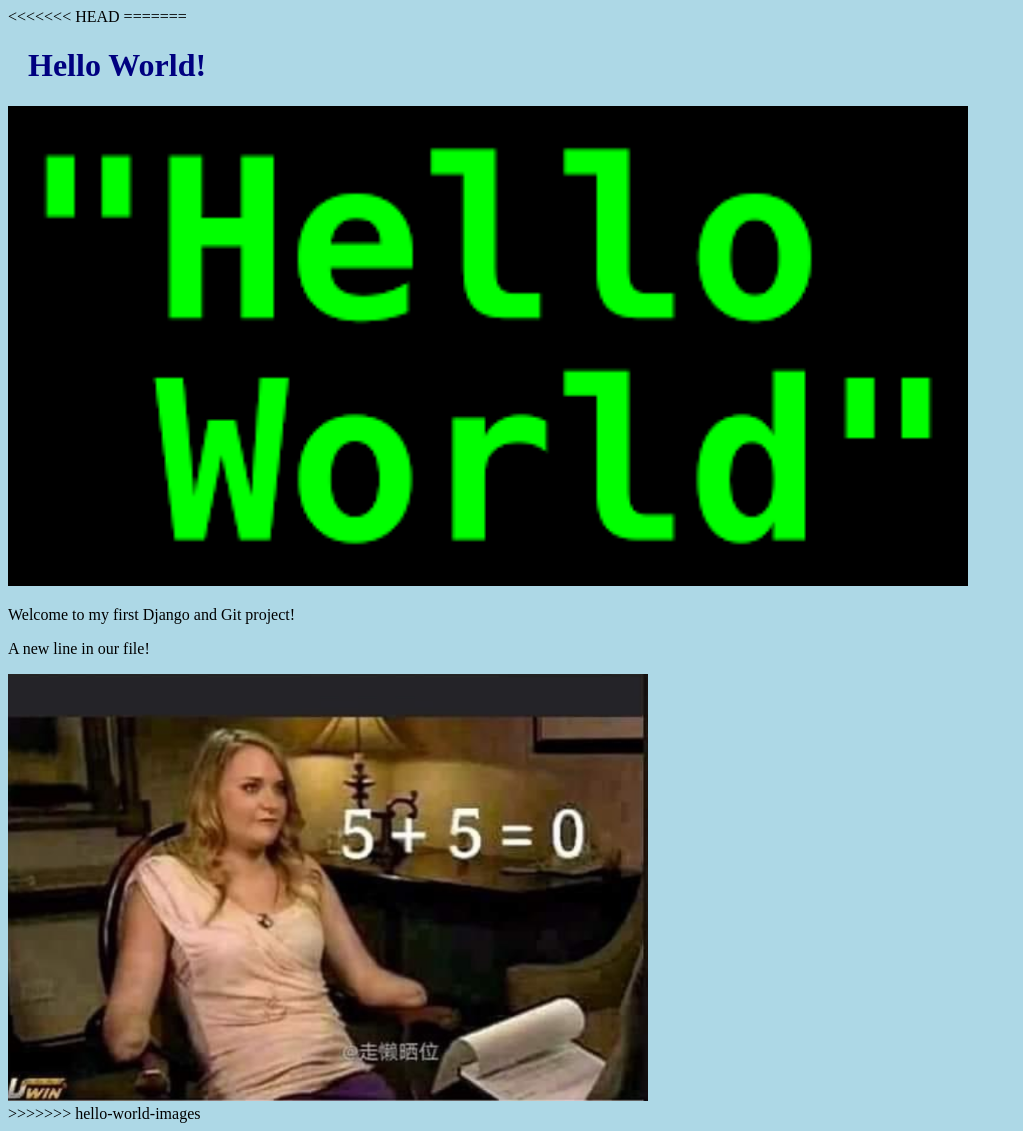
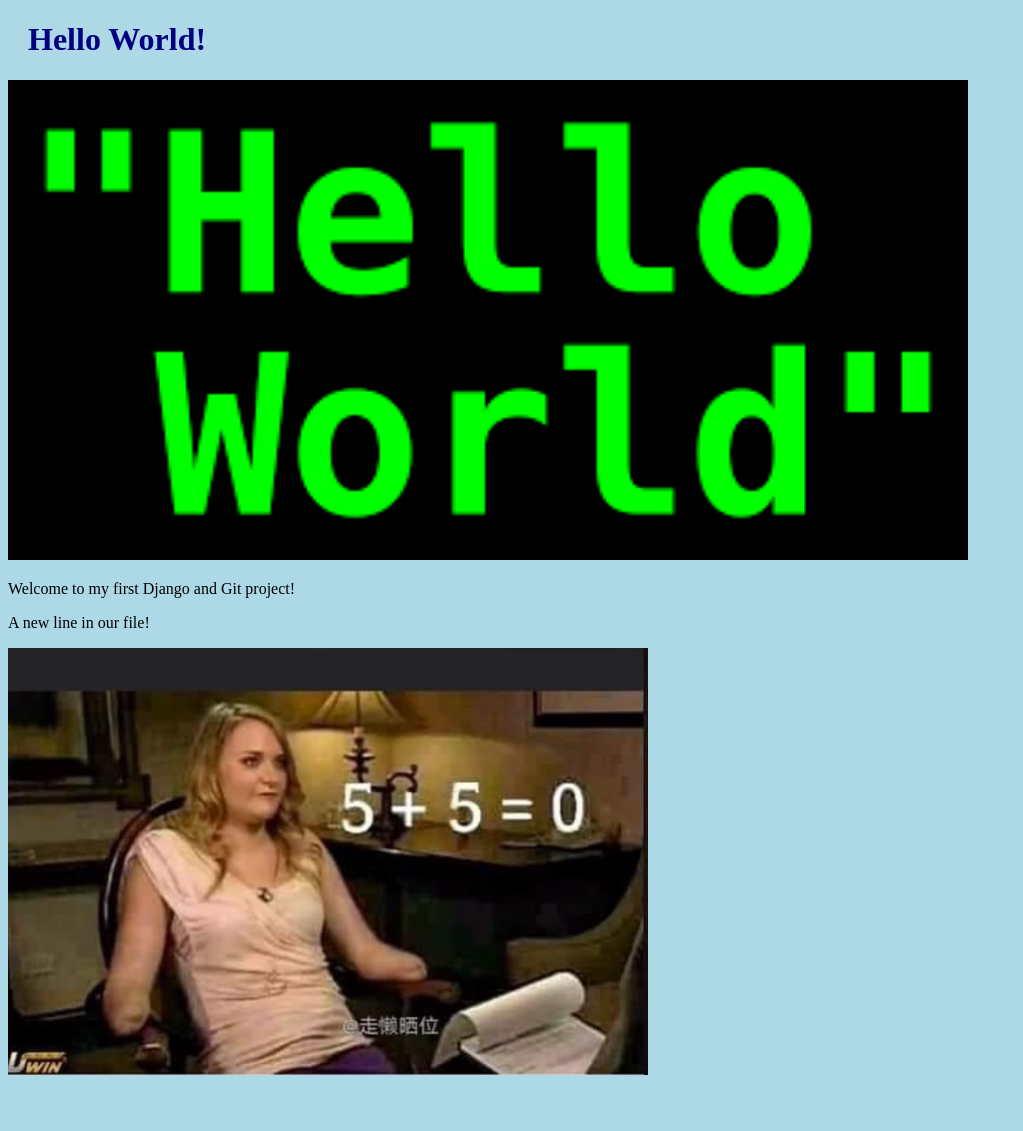
Before and after one commit to Ray01Chen/myblog, a Django app: template firstApp/templates/myfirst.html in a window 1280 px wide. Shown: the whole page, without its empty margins (0-1023 px from the left). After the commit the page ends 1075 px from the top, so only its background shows below. Run offline with Django 4.2, Linux system fonts and the light colour scheme; the template is opened without the code that fills it, so the values that code supplies are empty.

Commit message:
merged with hello-world-images after fixing conflicts2

```diff
--- a/firstApp/templates/myfirst.html
+++ b/firstApp/templates/myfirst.html
@@ -6,15 +6,12 @@
 </head>
 <body>
 
-<<<<<<< HEAD
-=======
 <h1>Hello World!</h1>
 <div><img src="HelloWorld.png" alt="Hello World from Space"
 style="width:100%;max-width:960px"></div>
 <p>Welcome to my first Django and Git project!</p>
 <p>A new line in our file!</p>
 <div><img src="FivePlusFive.png" alt="Hello Git" style="width:100%;max-width:640px"></div>
->>>>>>> hello-world-images
 
 </body>
 </html>
```
